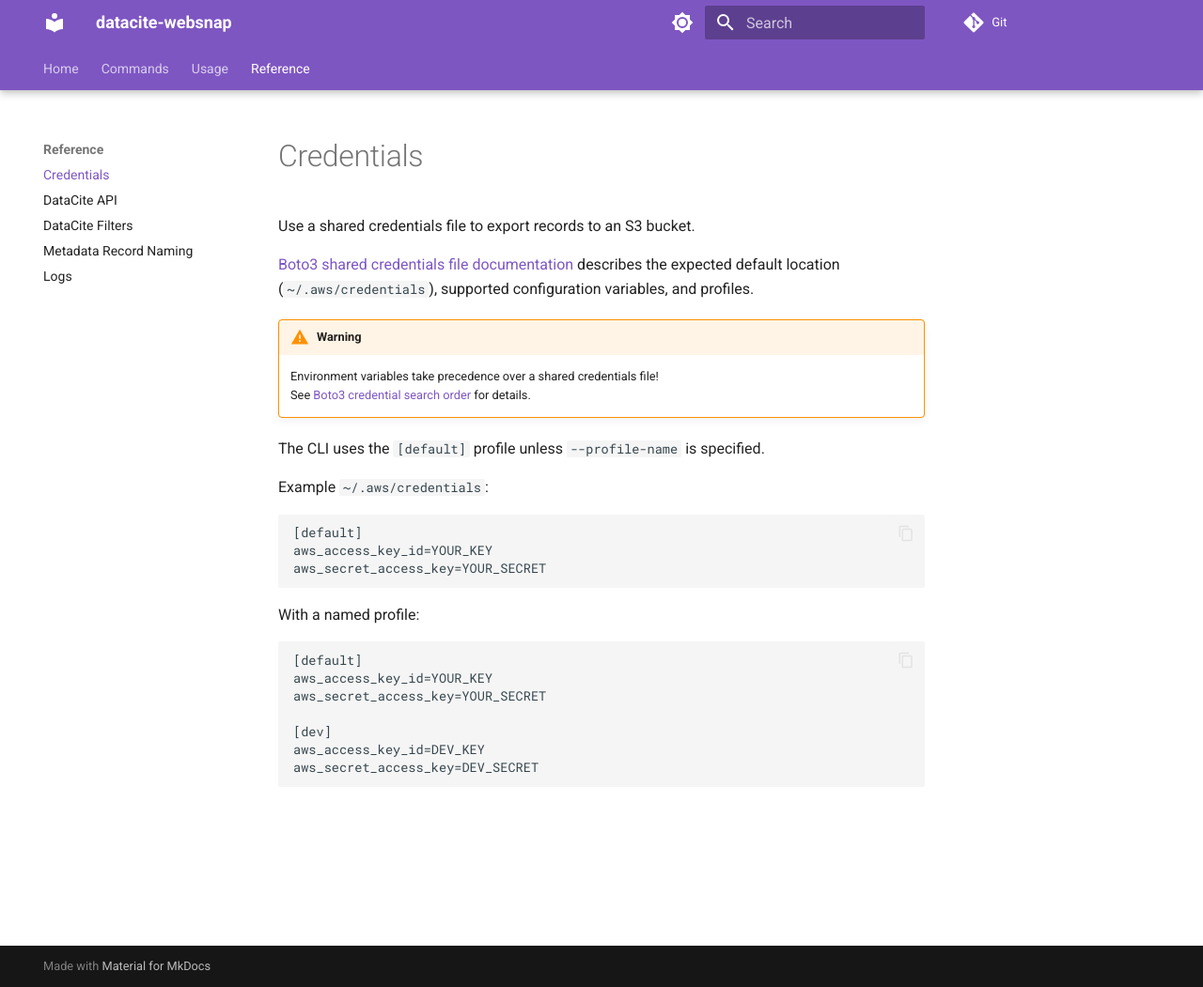
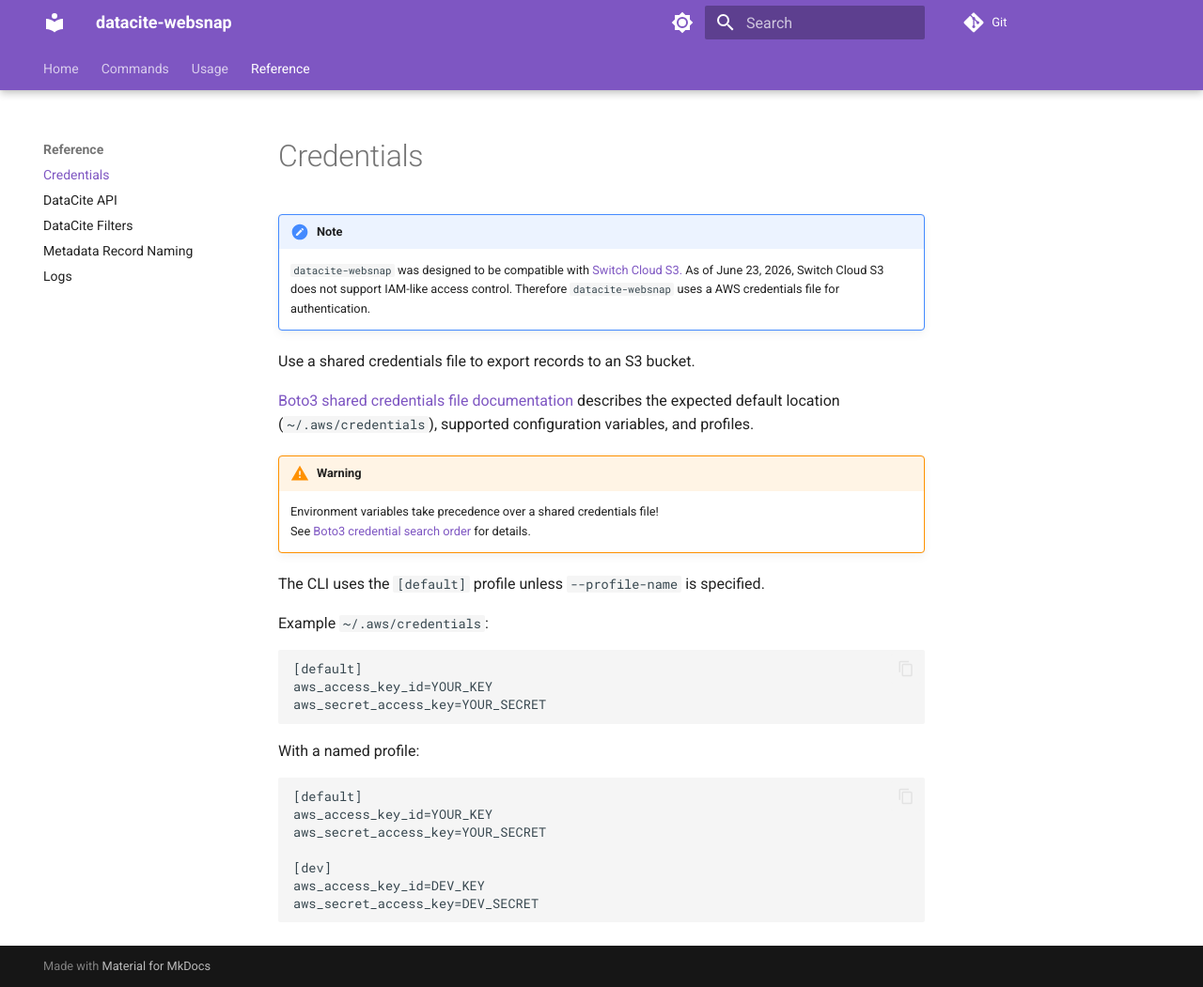
Before and after one commit to EnviDat/datacite-websnap, an MkDocs documentation site: the page built from docs/reference/credentials.md, in a window 1280 px wide and 1051 px high. Shown: the whole window at 94% size. Built offline with MkDocs 1.6.1 and Material for MkDocs 9.7.7, drawn with Linux system fonts in a browser that asks for light colours.

Commit message:
docs: update credentials section

```diff
--- a/docs/reference/credentials.md
+++ b/docs/reference/credentials.md
@@ -1,4 +1,9 @@
 # Credentials
+
+!!! Note
+    `datacite-websnap` was designed to be compatible with [Switch Cloud S3.](https://www.switch.ch/en/switch-cloud-s3){target="_blank"}
+    As of June 23, 2026, Switch Cloud S3 does not support IAM-like access control.
+    Therefore `datacite-websnap` uses a AWS credentials file for authentication.
 
 Use a shared credentials file to export records to an S3 bucket.
 
```
